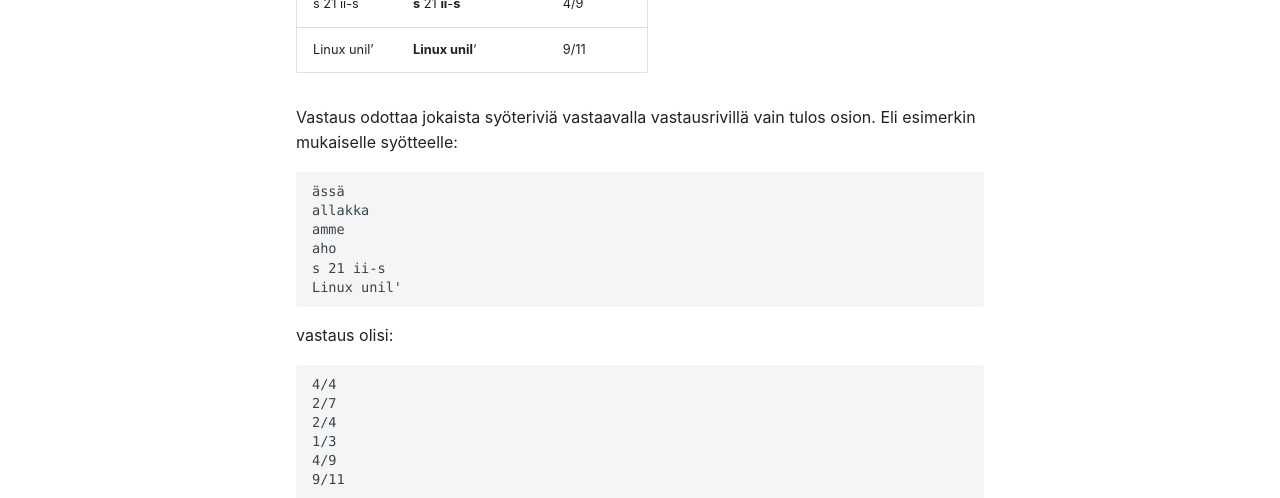
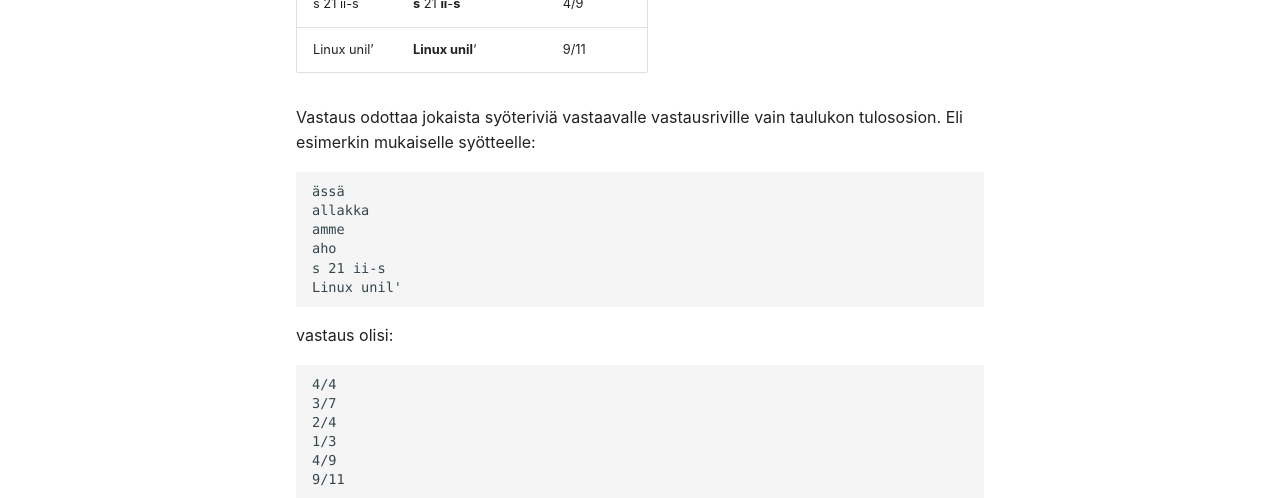
Before and after one commit to JoniMatias/jonimatias.github.io, an MkDocs documentation site: the page built from docs/koodi/haasteet/palindromi2.md, in a window 1280 px wide and 900 px high, scrolled down 652 px. Shown: the part 153-651 px from the top of the window. Built offline with MkDocs 1.6.1 and Material for MkDocs 9.7.7, drawn with Linux system fonts in a browser that asks for light colours.

Commit message:
Palindromi2: Päivitin esimerkit tehtävänannon mukaisiksi.

````diff
--- a/docs/koodi/haasteet/palindromi2.md
+++ b/docs/koodi/haasteet/palindromi2.md
@@ -24,7 +24,7 @@ Taulukossa on muutamia esimerkkejä siitä, millaisia tuloksia tehtävästä odo
 | s 21 ii-s   | **s** 21 **ii**-**s**  | 4/9   |
 | Linux unil' | **Linux unil**'        | 9/11  |
 
-Vastaus odottaa jokaista syöteriviä vastaavalla vastausrivillä vain tulos osion. Eli esimerkin mukaiselle syötteelle:
+Vastaus odottaa jokaista syöteriviä vastaavalle vastausriville vain taulukon tulososion. Eli esimerkin mukaiselle syötteelle:
 
 ```
 ässä
@@ -39,7 +39,7 @@ vastaus olisi:
 
 ```
 4/4
-2/7
+3/7
 2/4
 1/3
 4/9
````
